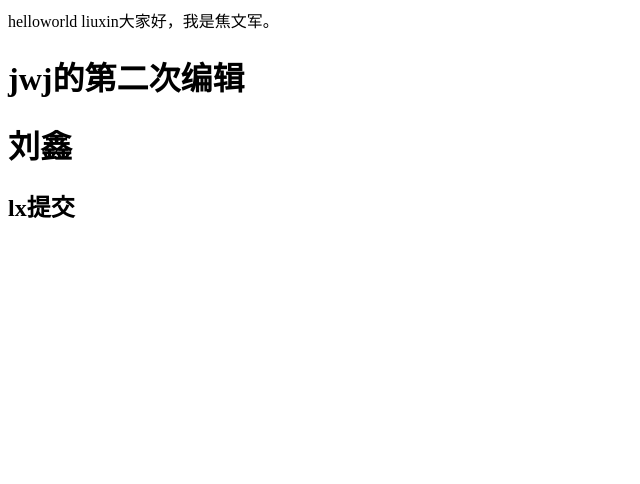
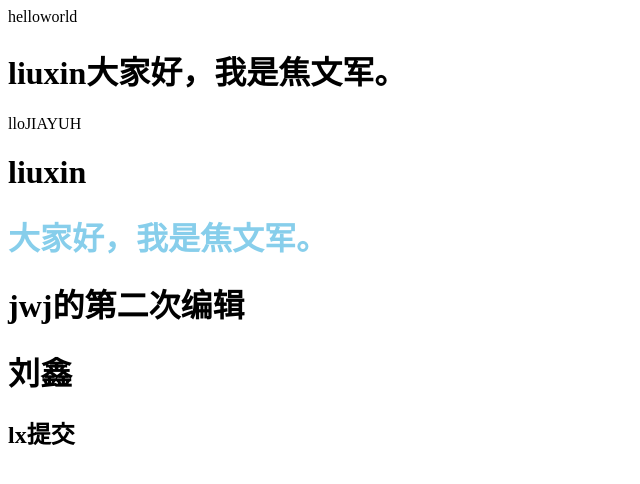
Before and after one commit to passer-by-x/1806b1-eight, a plain HTML site: page index.html in a window 1280 px wide. Shown: the whole page, without its empty margins (0-640 px from the left). Drawn offline with Linux system fonts and the light colour scheme.

Commit message:
Update index.html

```diff
--- a/index.html
+++ b/index.html
@@ -6,8 +6,9 @@
 </head>
 <body>
 	helloworld
-<lloJIAYUH
 	<h1>liuxin</h	<h1 style="color:skyblue">大家好，我是焦文军。</h1>
+lloJIAYUH
+	<h1>liuxin</h1>	<h1 style="color:skyblue">大家好，我是焦文军。</h1>
 	<h1>jwj的第二次编辑</h1>
 	<h1>刘鑫</h1>
 	<h2>lx提交</h2>
```
